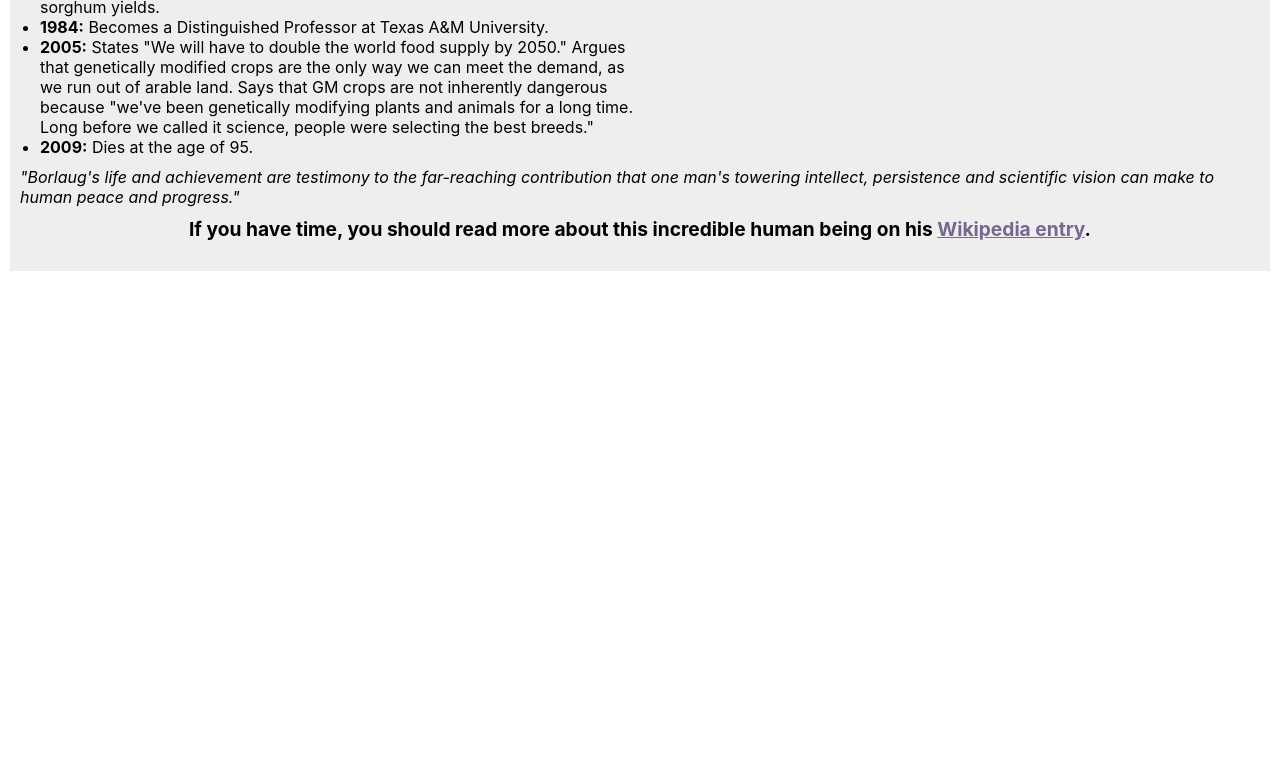
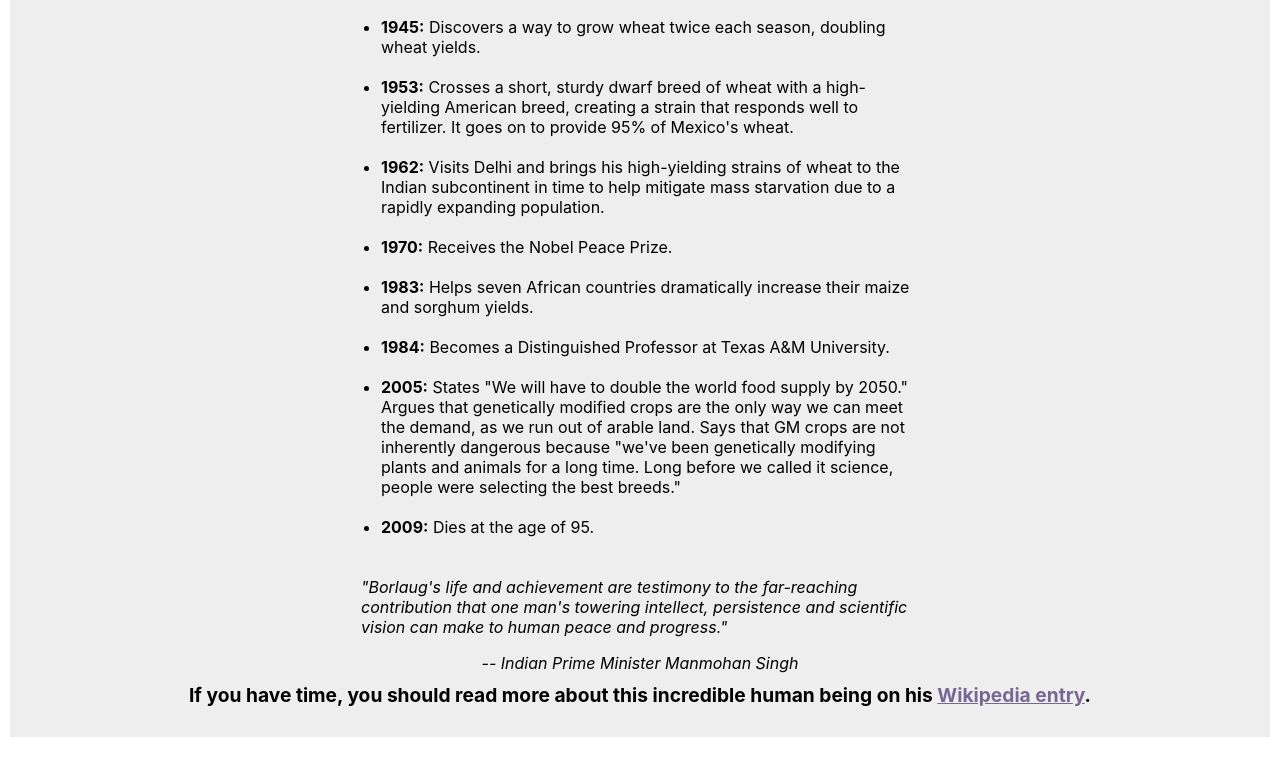
Before and after one commit to hopegaju/Tribute-page-assignment, a plain HTML site: page index.html in a window 1280 px wide. Shown: the part 1443-2209 px from the top of the page. Before the commit the page ends 1743 px from the top, so only its background shows below. Drawn offline with Linux system fonts and the light colour scheme.

Commit message:
changes on ul

```diff
--- a/index.html
+++ b/index.html
@@ -24,7 +24,7 @@
         <!-- Tribute Information -->
         <section class="tribute-info">
 
-            <p><strong>Key Milestones in Dr. Norman Borlaug’s Life:</strong></p>
+            <span><strong>Here's a time line of Dr. Borlaug’s life:</strong></span>
             <ul>
                 <li><strong>1914:</strong> Born in Cresco, Iowa.</li>
                 <li><strong>1933:</strong> Leaves his family’s farm to attend the University of Minnesota, thanks to a Depression-era program called the "National Youth Administration".</li>
@@ -44,7 +44,8 @@
                 <li><strong>2009:</strong> Dies at the age of 95.</li>
             </ul>
 
-            <p><em>"Borlaug's life and achievement are testimony to the far-reaching contribution that one man's towering intellect, persistence and scientific vision can make to human peace and progress."</em></p>
+            <blockquote><em>"Borlaug's life and achievement are testimony to the far-reaching contribution that one man's towering intellect, persistence and scientific vision can make to human peace and progress."</em></blockquote>
+            <cite><em>-- Indian Prime Minister Manmohan Singh</em></cite>
         </section>
 
         <!-- Tribute Link -->
--- a/style.css
+++ b/style.css
@@ -77,26 +77,37 @@ main{
 }
 
 /* tiribute information words styling */
-#tribute-info{
-    margin: 20px 0px;
+.tribute-info{
     display: flex;
     flex-direction: column;
     align-items: center;
     justify-content: center;
-    width: 100%;
+
 }
 ul{
     display: flex;
     flex-direction: column;
     justify-content: center;
-    width: 50%;
+    gap: 20px;
+    width: 45%;
     margin: 10px 0;
     padding-left: 20px;
+    font-size: 16px;
+    font-weight: light;
 }
 
 #tribute-info ul li {
     margin: 8px 0;
     flex-wrap: wrap;
+}
+
+blockquote{
+    width: 45%;
+    margin-top: 30px;
+}
+cite{
+    display: block;
+    margin-top: 1rem;
 }
 
 .link{
```
